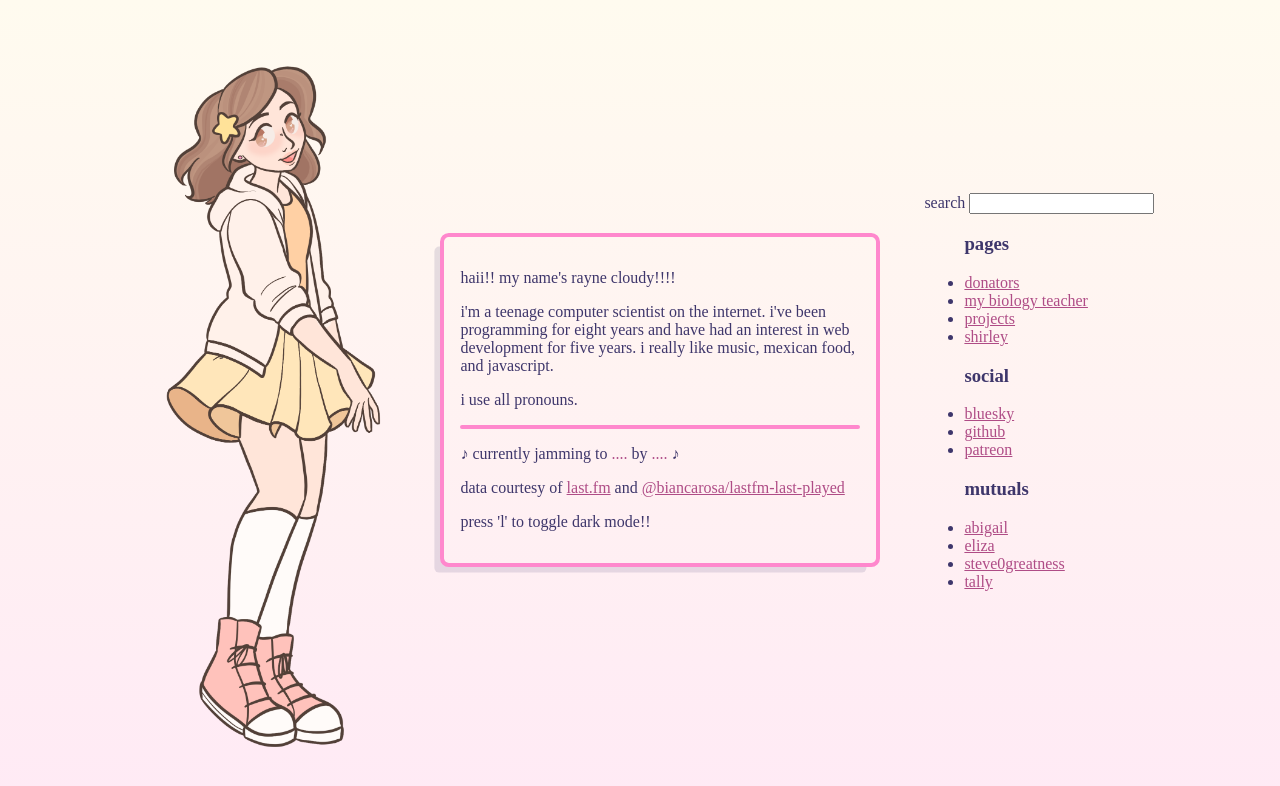
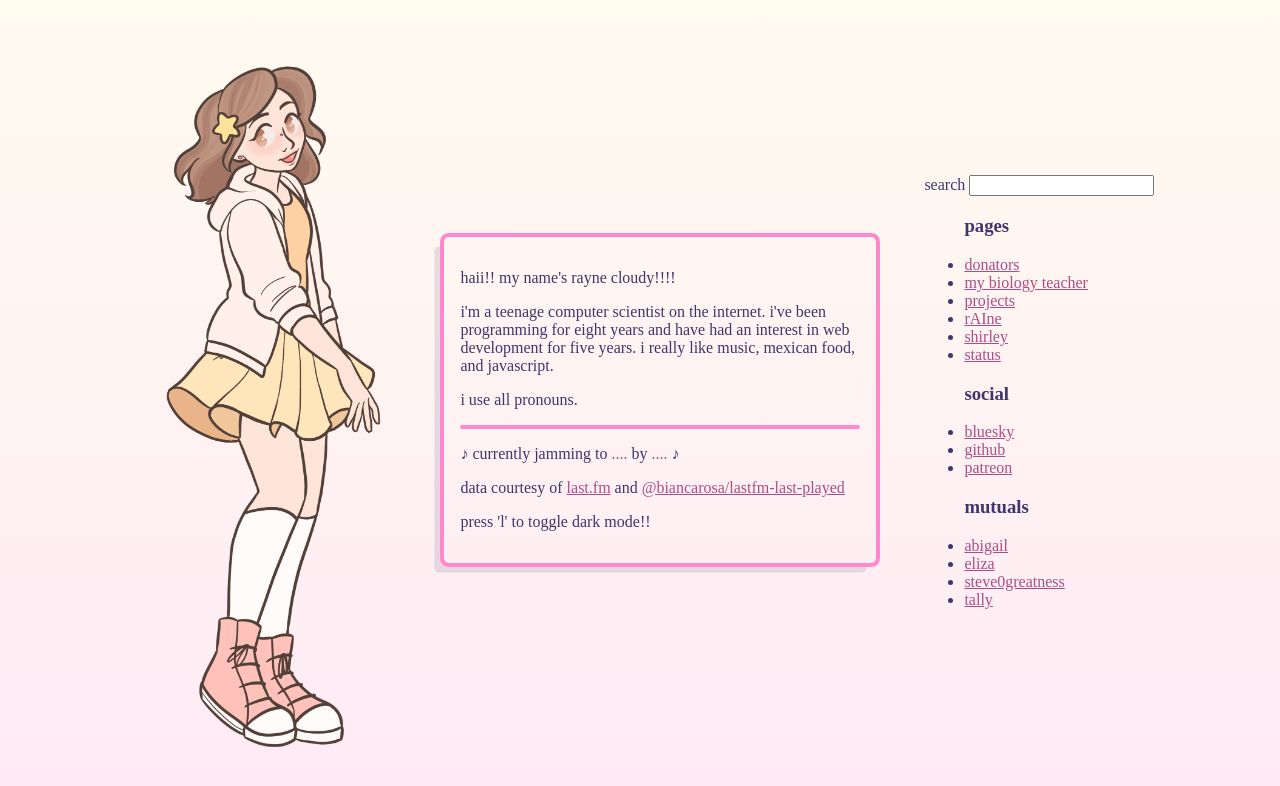
Before and after one commit to raynecloudy/site, a plain HTML site: page index.html in a window 1280 px wide. Drawn offline with Linux system fonts and the light colour scheme; no server answers.

Commit message:
add missing links

```diff
--- a/index.html
+++ b/index.html
@@ -31,7 +31,9 @@
 			<li><a href="/donators.html">donators</a></li>
 			<li><a href="/my_biology_teacher.html">my biology teacher</a></li>
 			<li><a href="/projects.html">projects</a></li>
+			<li><a href="https://ai.raynec.dev/">rAIne</a></li>
 			<li><a href="/shirley.html">shirley</a></li>
+			<li><a href="/status.html">status</a></li>
 			<h3>social</h3>
 			<li><a href="https://bsky.app/profile/raynec.dev/">bluesky</a></li>
 			<li><a href="https://github.com/raynecloudy/">github</a></li>
```
